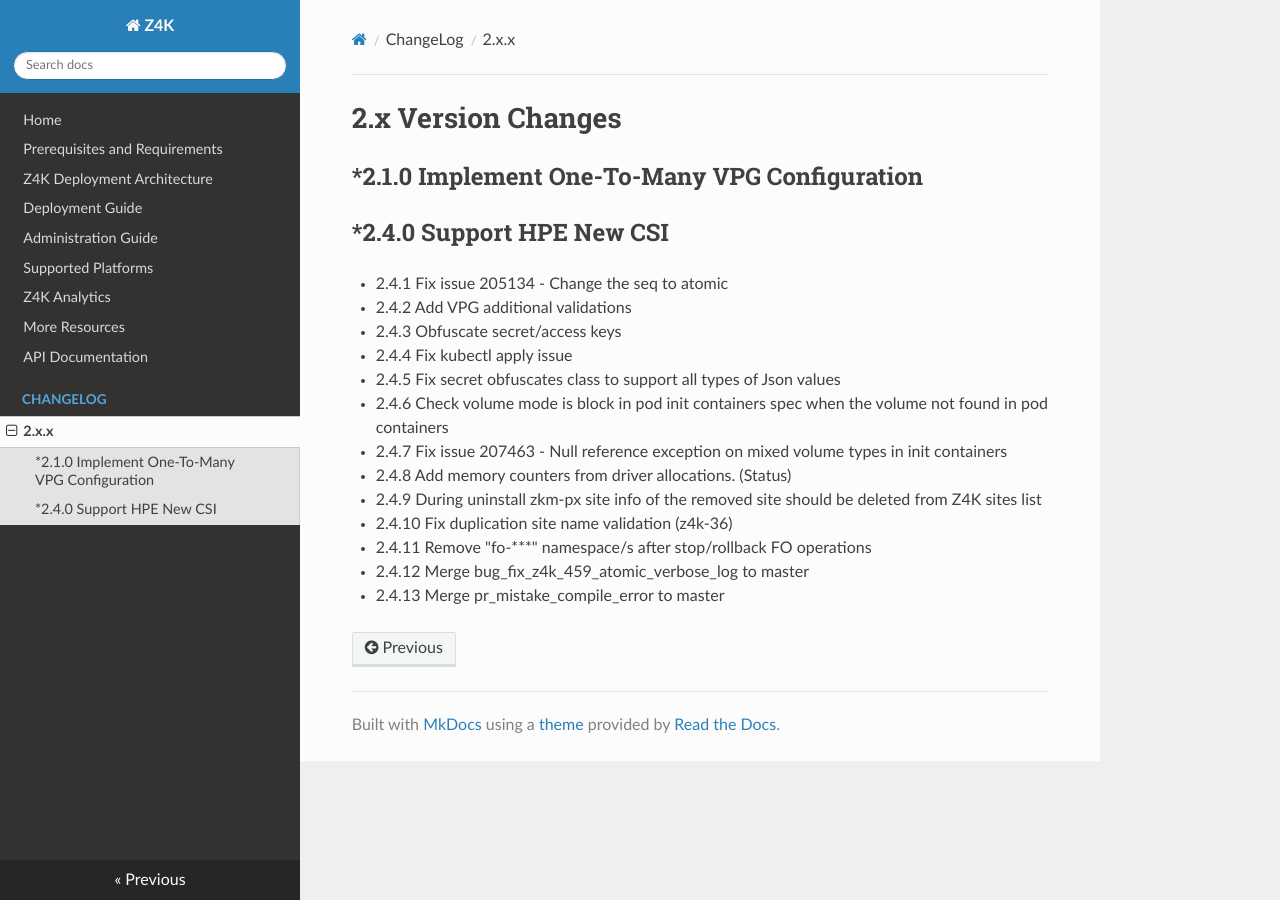
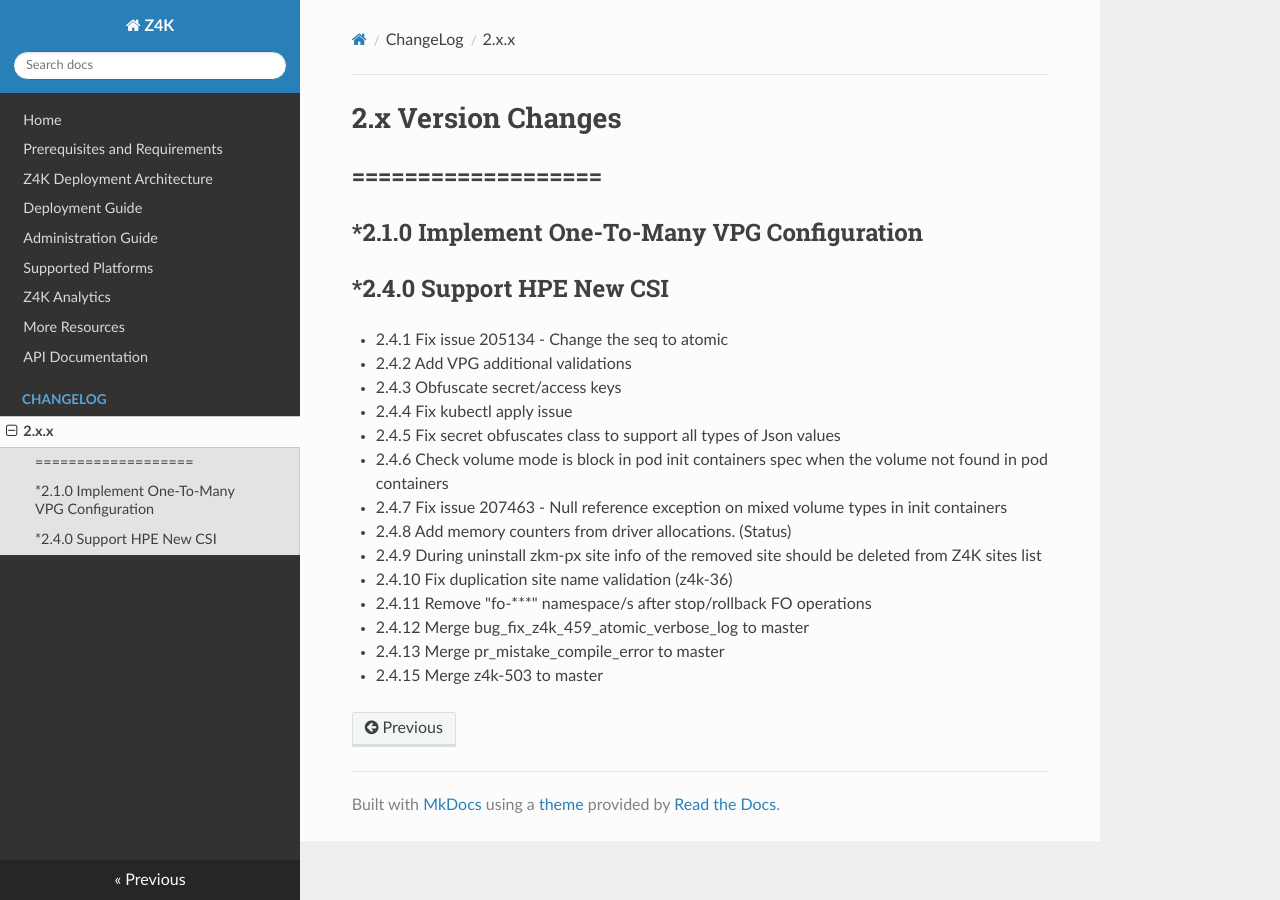
Before and after one commit to ZertoPublic/Z4K, an MkDocs documentation site: the page built from docs/changes/version2.x.x.md, in a window 1280 px wide. Built offline with MkDocs 1.6.1, drawn with Linux system fonts in a browser that asks for light colours.

Commit message:
commit all changes on branch :2.4.15 for version:2.4.15

```diff
--- a/docs/changes/version2.x.x.md
+++ b/docs/changes/version2.x.x.md
@@ -1,5 +1,7 @@
 2.x Version Changes
 ===================
+===================
+-------------------
 *2.1.0 Implement One-To-Many VPG Configuration
 ----------------------------------------------
 *2.4.0 Support HPE New CSI
@@ -17,3 +19,4 @@
 * 2.4.11 Remove "fo-***" namespace/s after stop/rollback FO operations
 * 2.4.12 Merge bug_fix_z4k_459_atomic_verbose_log to master
 * 2.4.13 Merge pr_mistake_compile_error to master
+* 2.4.15 Merge z4k-503 to master
```
